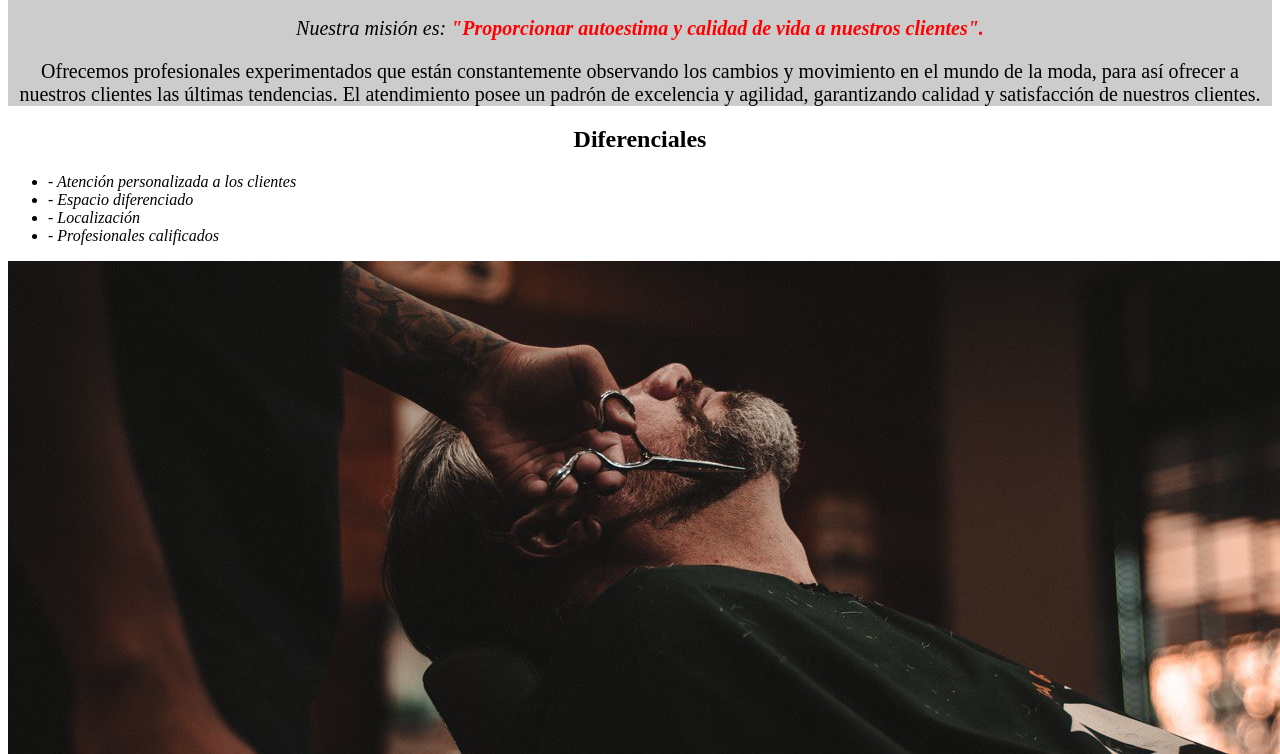
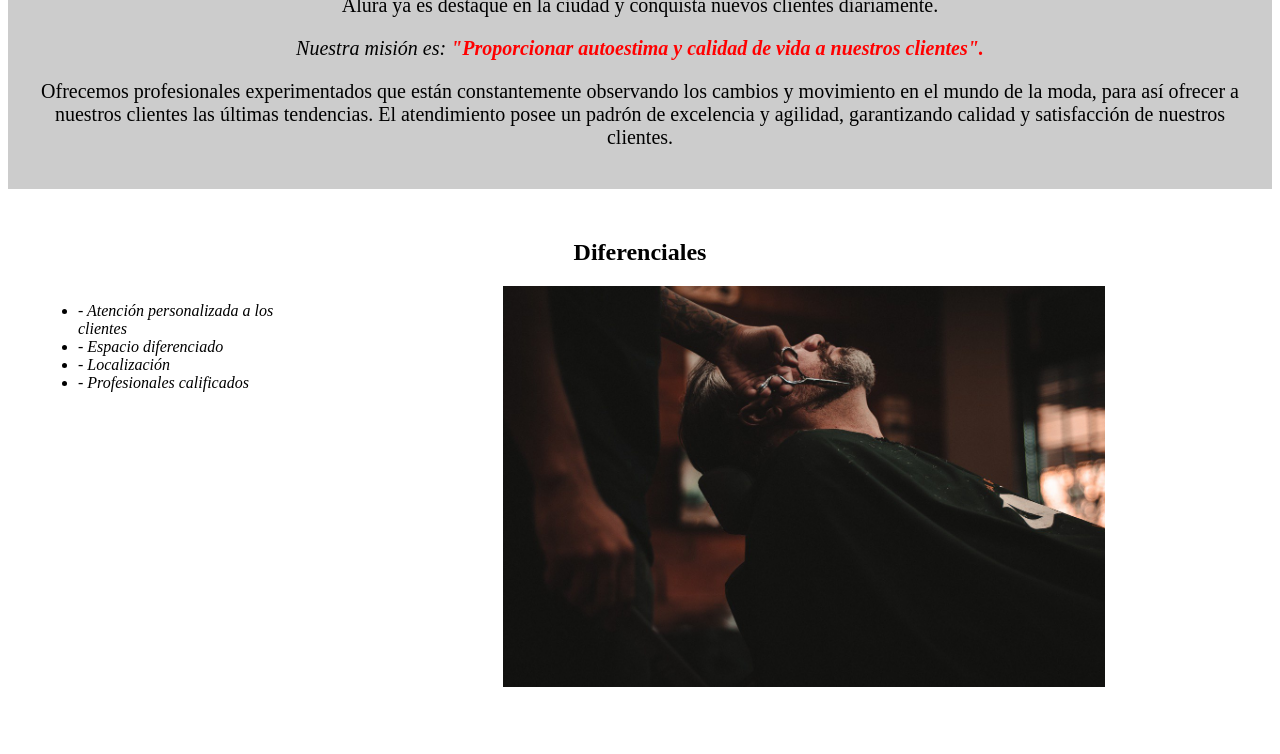
Before and after one commit to Julioadriglez/HTML5-CSS3-Parte1-de-Oracle-Next-Education, a plain HTML site: page index.html in a window 1280 px wide. Shown: the part 615-1369 px from the top of the page. After the commit the page ends 1344 px from the top, so only its background shows below. Drawn offline with Linux system fonts and the light colour scheme.

Commit message:
se agrego estilos de margen con margin, width y padding

```diff
--- a/style.css
+++ b/style.css
@@ -8,6 +8,7 @@ body{
 
 .principal{
     background: #CCCCCC;
+    padding: 20px;
 }
 
 h1{
@@ -29,6 +30,7 @@ em strong{
 
 .diferenciales{
     background: white;
+    padding: 30px;
 }
 
 h2{
@@ -38,3 +40,14 @@ h2{
 .items{
     font-style: italic;
 }
+
+ul{
+    display: inline-block;
+    vertical-align: top;
+    width: 20%;
+    margin-right: 15%;
+}
+
+.imagenDiferenciales{
+    width: 50%;
+}
```
